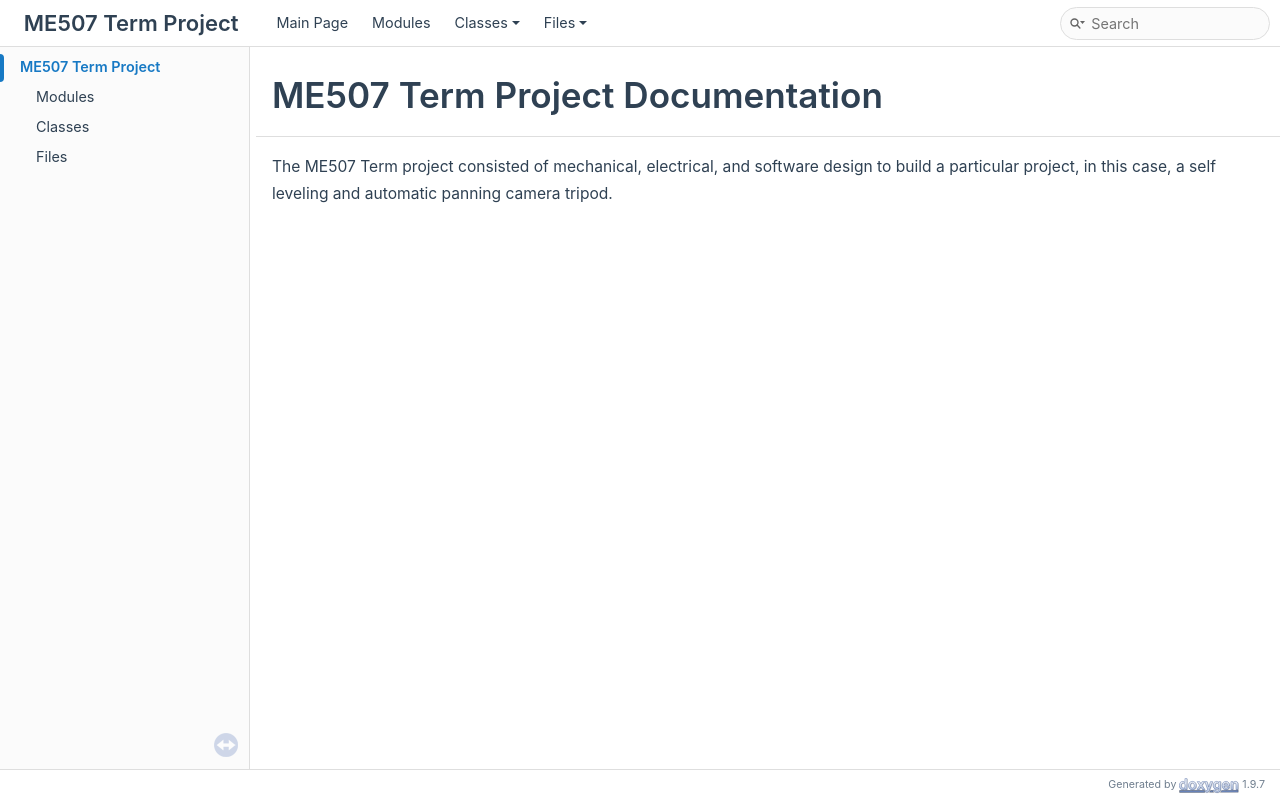
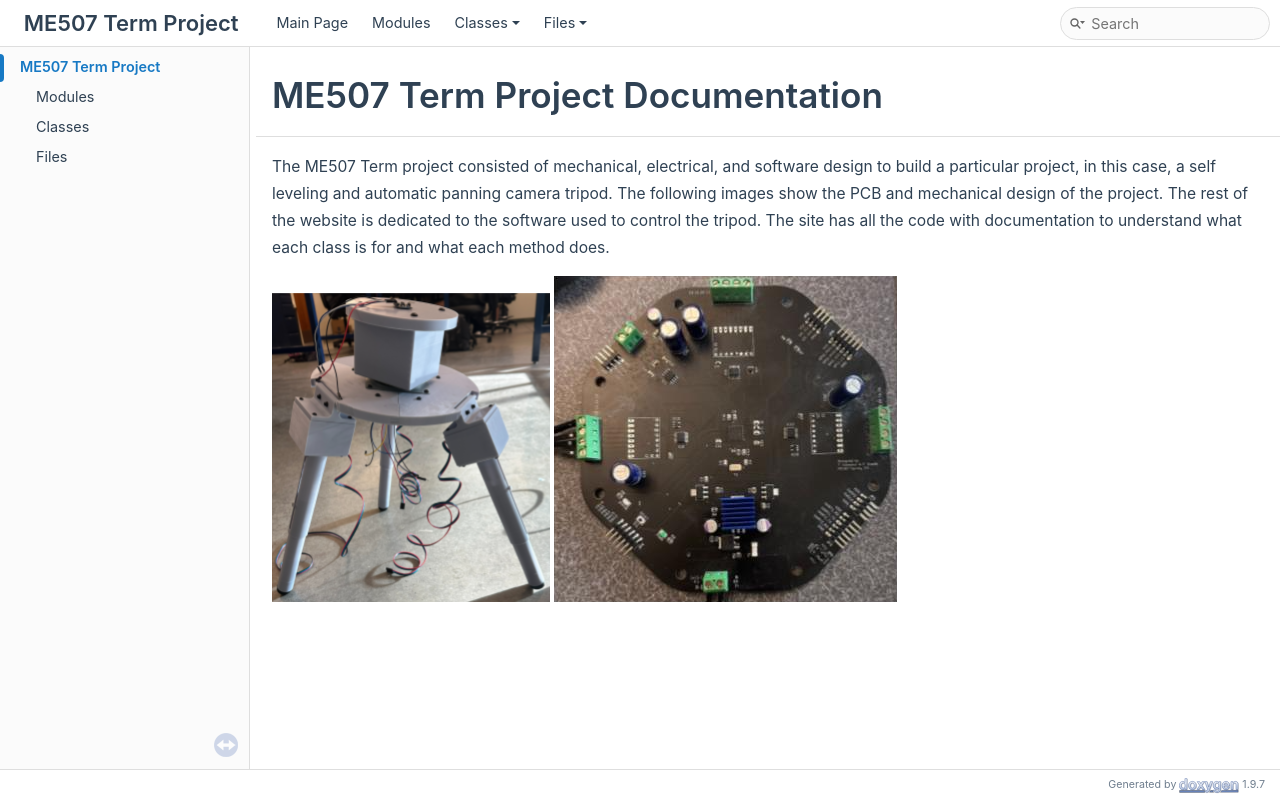
Before and after one commit to tganamur/ME507-Term-Project, a plain HTML site: page docs/index.html in a window 1280 px wide. Drawn offline with Linux system fonts and the light colour scheme.

Commit message:
added images to main page

```diff
--- a/docs/index.html
+++ b/docs/index.html
@@ -94,7 +94,11 @@ $(document).ready(function(){initNavTree('index.html',''); initResizable(); });
 </div><!--header-->
 <div class="contents">
   <p> The ME507 Term project consisted of mechanical, electrical, and software design to build a particular project, in this case,
-    a self leveling and automatic panning camera tripod. </p>
+    a self leveling and automatic panning camera tripod. The following images show the PCB and mechanical design of the project. The rest
+    of the website is dedicated to the software used to control the tripod. The site has all the code with documentation to understand what each
+    class is for and what each method does. </p>
+  <img src = "tripod-mech.PNG" alt = "Tripod Mechanical Design">
+  <img src = "tripod-pcb.PNG" alt = "Tripod PCB">
 </div><!-- contents -->
 </div><!-- doc-content -->
 <!-- start footer part -->
```
Also changed, not shown: docs/tripod-mech.PNG (added), docs/tripod-pcb.PNG (added).
